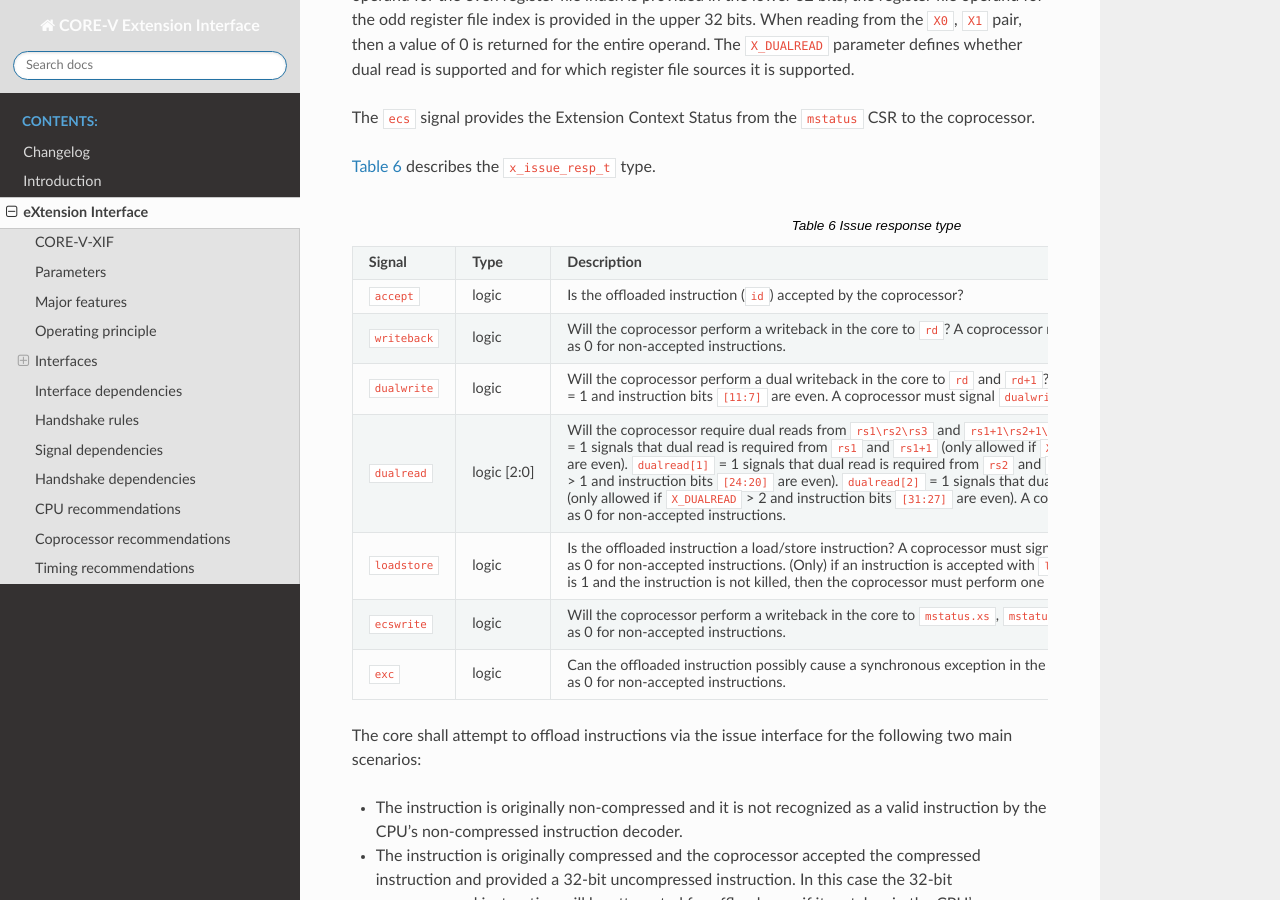
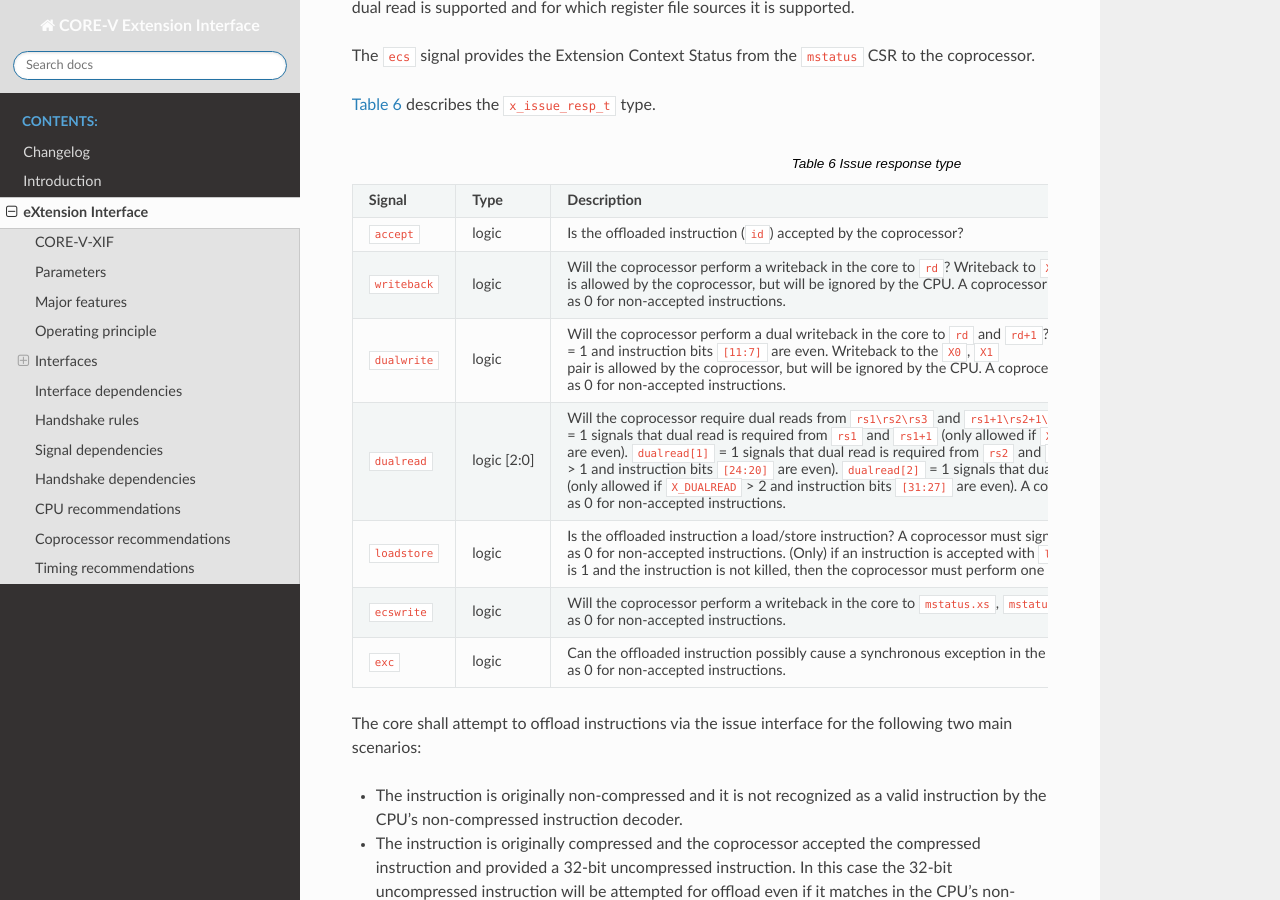
Before and after one commit to openhwgroup/core-v-xif, a Sphinx documentation site: the page built from docs/source/x_ext.rst, in a window 1280 px wide and 900 px high, scrolled down 9923 px. Built offline with Sphinx 7.4.7 and the Read the Docs theme 2.0.0, drawn with Linux system fonts in a browser that asks for light colours; some of the changed text lies outside the part shown.

Commit message:
Fix for #58 and #59
Signed-off-by: Arjan Bink <Arjan.Bink@silabs.com>

```diff
--- a/docs/source/x_ext.rst
+++ b/docs/source/x_ext.rst
@@ -459,10 +457,12 @@ The ``ecs`` signal provides the Extension Context Status from the ``mstatus`` CS
   | ``accept``             | logic                | Is the offloaded instruction (``id``) accepted by the |coprocessor|?                                             |
   +------------------------+----------------------+------------------------------------------------------------------------------------------------------------------+
   | ``writeback``          | logic                | Will the |coprocessor| perform a writeback in the core to ``rd``?                                                |
+  |                        |                      | Writeback to ``X0`` is allowed by the |coprocessor|, but will be ignored by the |processor|.                     |
   |                        |                      | A |coprocessor| must signal ``writeback`` as 0 for non-accepted instructions.                                    |
   +------------------------+----------------------+------------------------------------------------------------------------------------------------------------------+
   | ``dualwrite``          | logic                | Will the |coprocessor| perform a dual writeback in the core to ``rd`` and ``rd+1``?                              |
   |                        |                      | Only allowed if ``X_DUALWRITE`` = 1 and instruction bits ``[11:7]`` are even.                                    |
+  |                        |                      | Writeback to the ``X0``, ``X1`` pair is allowed by the |coprocessor|, but will be ignored by the |processor|.    |
   |                        |                      | A |coprocessor| must signal ``dualwrite`` as 0 for non-accepted instructions.                                    |
   +------------------------+----------------------+------------------------------------------------------------------------------------------------------------------+
   | ``dualread``           | logic [2:0]          | Will the |coprocessor| require dual reads from ``rs1\rs2\rs3`` and ``rs1+1\rs2+1\rs3+1``?                        |
@@ -880,7 +880,8 @@ The trigger match shall lead to a debug entry  in the |processor|.
 The |processor| shall kill potentially already offloaded instructions to guarantee precise debug entry behavior.
 
 ``we`` is 2 bits wide when ``XLEN`` = 32 and ``X_RFW_WIDTH`` = 64, and 1 bit wide otherwise. If ``we`` is 2 bits wide, then ``we[1]`` is only allowed to be 1 if ``we[0]`` is 1 as well (i.e. for
-dual writeback).
+dual writeback). The |processor| shall ignore writeback to ``X0``.  When a dual writeback is performed to the ``X0``, ``X1`` pair, the entire write shall be ignored, i.e. neither ``X0`` nor ``X1``
+shall be written by the |processor|.
 
 If `ecswe[2]`` is 1, then the value in ``ecsdata[5:4]`` is written to ``mstatus.xs``.
 If `ecswe[1]`` is 1, then the value in ``ecsdata[3:2]`` is written to ``mstatus.fs``.
```
Also changed, not shown: other parts of docs/source/x_ext.rst (+2 -4 lines).
